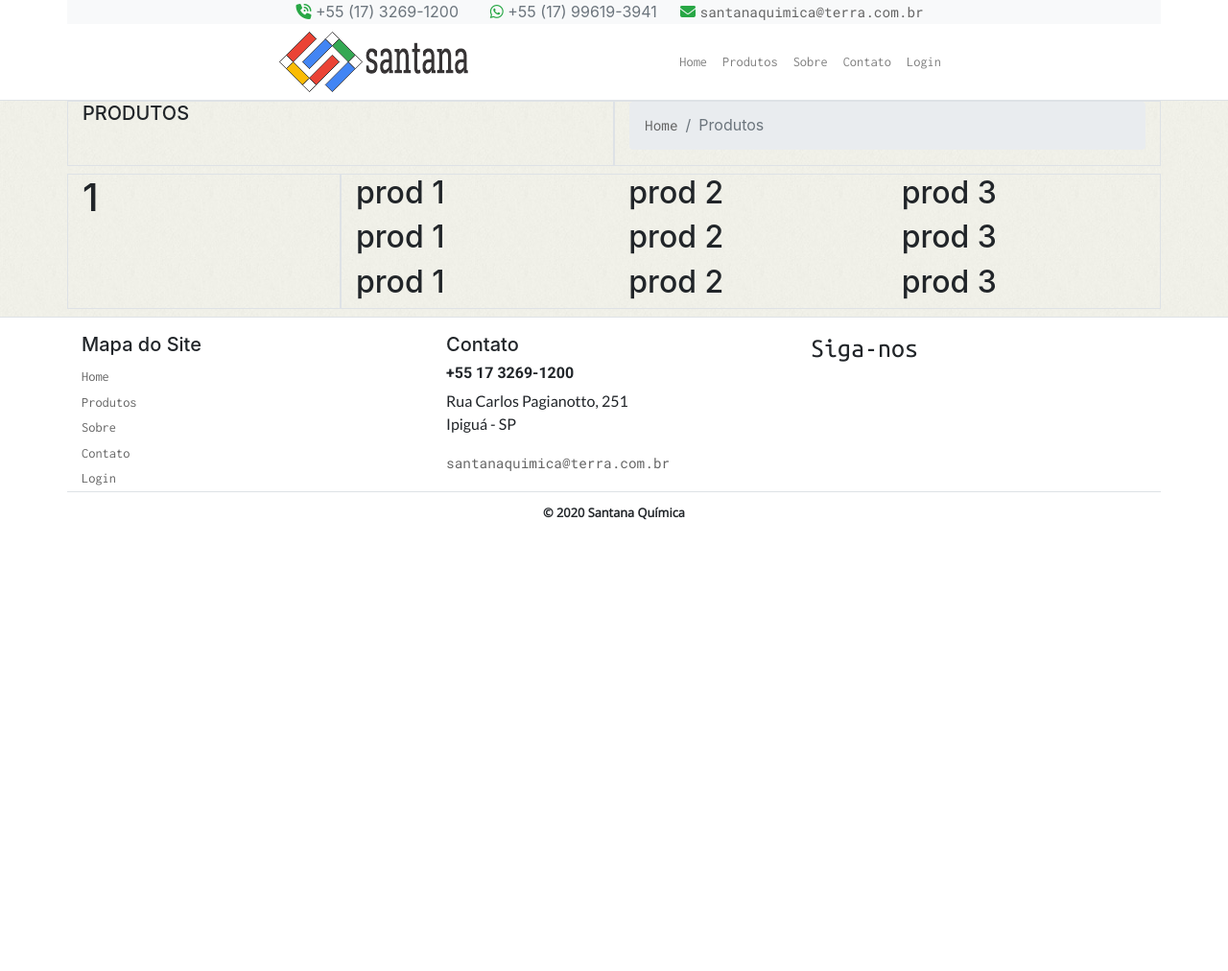
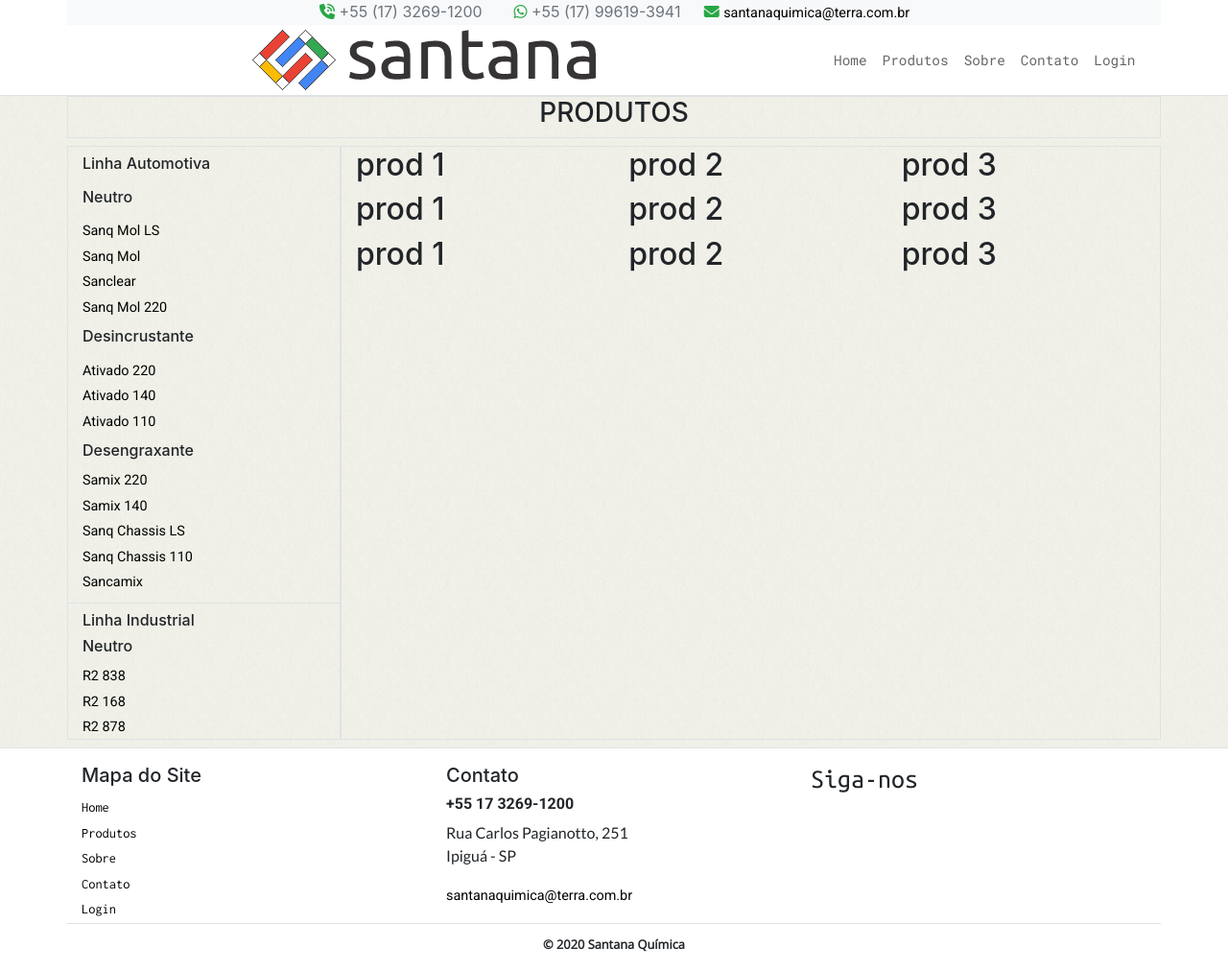
Before and after one commit to jcsj89/santana, a PHP site: template templates/produtos.twig in a window 1280 px wide. Shown: the whole page at 96% size. Before the commit the page ends 542 px from the top, so only its background shows below. Run offline with PHP 8.4, Linux system fonts and the light colour scheme; the template is opened without the code that fills it, so the values that code supplies are empty; some libraries are stand-ins or nearby versions; some web fonts are replaced.

Commit message:
08.01.21 mudança na nav

```diff
--- a/public/css/home.css
+++ b/public/css/home.css
@@ -14,12 +14,14 @@ hr {
 	padding: 0;
 	border-color: #666;
 }
+
 a {
-	font-family: 'Roboto Mono', monospace;
+	font-family: 'Roboto', sans-serif;
 	font-size: 0.9em;
 	line-height: 1.7;
-	color: #666666;
+	color: #000;
 	margin: 0px;
+	text-decoration: none;
 	transition: all 0.4s;
 	-webkit-transition: all 0.4s;
  	-o-transition: all 0.4s;
@@ -32,12 +34,17 @@ a:focus {
 
 a:hover {
 	text-decoration: none;
-  	color: #57b846;
+  	color: #222;
 }
 
 ul, li {
 	margin: 0px;
+	padding: 0px;
 	list-style-type: none;
+}
+
+.list-circle{
+	list-style-type: circle;
 }
 
 
@@ -148,3 +155,20 @@ ul, li {
 .border-green{
 	border: 1px solid #ccc;
 }
+
+#nav-menu {
+	font-family: 'Roboto Mono', monospace;
+	font-size: 0.9em;
+	line-height: 1.7;
+	color: #666666;
+	margin: 0px;
+	transition: all 0.4s;
+	-webkit-transition: all 0.4s;
+ 	-o-transition: all 0.4s;
+  	-moz-transition: all 0.4s;
+}
+
+#nav-menu:hover {
+	text-decoration: none;
+  	color: #57b846;
+}
--- a/templates/base/nav.twig
+++ b/templates/base/nav.twig
@@ -14,33 +14,35 @@
 	{# FAIXA NAVBAR -- LOGOTIPO #}
 
 	<div class="row align-items-center justify-content-center text-center ">
-		<div class="col-12 col-sm-8 ">
+		<div class="col-8 col-sm-8">
+			<a class="navbar-brand" href="/">
+				<img src="/img/logo.png" class="mx-auto img-fluid" alt="santana">
+			</a>
+		</div>
+		<div class="col-4 col-sm-4 ">
 
 			<nav class="navbar navbar-expand-sm navbar-light">
 
-				<a class="navbar-brand p-0" href="/">
-					<img src="/img/logo2.png" class="" alt="">
-				</a>
-				<button class="navbar-toggler p-0 ml-auto" type="button" data-toggle="collapse" data-target="#navbarNav" aria-controls="navbarNav" aria-expanded="false" aria-label="Alterna navegação">
+				<button class="navbar-toggler p-0 ml-auto" type="button" data-toggle="collapse" 	data-target="#navbarNav" aria-controls="navbarNav" aria-expanded="false" aria-label="	Alterna navegação">
 					<span class="navbar-toggler-icon"></span>
 				</button>
 
 				<div class="collapse navbar-collapse" id="navbarNav">
 					<ul class="navbar-nav ml-auto">
 						<li class="nav-item">
-							<a class="nav-link font-inconsolata" href="/">Home</a>
+							<a id="nav-menu" class="nav-link font-inconsolata" href="/">Home</a>
 						</li>
 						<li class="nav-item">
-							<a class="nav-link font-inconsolata " href="/site/produtos">Produtos</a>
+							<a id="nav-menu" class="nav-link font-inconsolata " href="/site/produtos">Produtos</a>
 						</li>
 						<li class="nav-item">
-							<a class="nav-link font-inconsolata" href="/site/sobre">Sobre</a>
+							<a id="nav-menu" class="nav-link font-inconsolata" href="/site/sobre">Sobre</a>
 						</li>
 						<li class="nav-item">
-							<a class="nav-link font-inconsolata" href="/site/contato">Contato</a>
+							<a id="nav-menu" class="nav-link font-inconsolata" href="/site/contato">Contato</a>
 						</li>
 						<li class="nav-item">
-							<a class="nav-link font-inconsolata" href="/login">Login</a>
+							<a id="nav-menu" class="nav-link font-inconsolata" href="/login">Login</a>
 						</li>
 					</ul>
 				</div>
@@ -48,6 +50,7 @@
 
 
 		</div>
+
 	</div>
 
 	</div>
--- a/templates/produtos.twig
+++ b/templates/produtos.twig
@@ -3,26 +3,75 @@
 
 <div class="row bg-image">
 	<div class="container">
+		<div class="row justify-content-center">
+			<div class="col border justify-content-center text-center">
+				<h3>PRODUTOS</h3>
+			</div>
+		</div>
+
+		<div class="row pt-2 pb-2">
+			<!-- COLUNA DOS MENUS - LADO ESQUERDO -->
+			<div class="col-12 col-sm-3 border d-none d-sm-block">
+
 				<div class="row">
-				<div class="col border">
-					<h5>PRODUTOS</h5>
+					<div class="col-12 pt-2">
+						<h6 class="">Linha Automotiva</h6>
 					</div>
-				<div class="col-12 col-sm-6 border">
-					<nav aria-label="breadcrumb">
-						<ol class="breadcrumb">
-							<li class="breadcrumb-item"><a href="/">Home</a></li>
-							<li class="breadcrumb-item active" aria-current="page">Produtos</li>
-						</ol>
-					</nav>
+					<div class="col pt-2">
+						<ul class="">
+							<h6 class="pb-1">Neutro</h6>
+							<li class=""><a class="" href="#">Sanq Mol LS</a></li>
+							<li class=""><a  href="#">Sanq Mol</a></li>
+							<li class=""><a href="#">Sanclear</a></li>
+							<li class=""><a href="#">Sanq Mol 220</a></li>
+						</ul>
+					</div>
+				</div>
+
+				<div class="row  pt-2">
+					<div class="col  ">
+						<ul class="">
+							<h6 class="pb-1 ">Desincrustante</h6>
+							<li class=""><a href="">Ativado 220</a></li>
+							<li class=""><a href="">Ativado 140</a></li>
+							<li class=""><a href="">Ativado 110</a></li>
+						</ul>
 					</div>
 
 				</div>
 
-			<div class="row pt-2 pb-2">
-				<!-- COLUNA DOS MENUS - LADO ESQUERDO -->
-				<div class="col-12 col-sm-3 border">
-					<h1>1</h1>
+				<div class="row pt-2 ">
+					<div class="col  ">
+						<ul class=" ">
+							<h6>Desengraxante</h6>
+							<li class=""><a href="">Samix 220</a></li>
+							<li class=""><a href="">Samix 140</a></li>
+							<li class=""><a href="">Sanq Chassis LS</a></li>
+							<li class=""><a href="">Sanq Chassis 110</a></li>
+							<li class=""><a href="">Sancamix</a></li>
+						</ul>
 					</div>
+				</div>
+
+				<div class="row mt-2 border-top">
+					<div class="col-12 pt-2">
+						<h6>Linha Industrial</h6>
+					</div>
+					<div class="col  ">
+						<ul class=" ">
+							<h6>Neutro</h6>
+							<li class=""><a href="">R2 838</a></li>
+							<li class=""><a href="">R2 168</a></li>
+							<li class=""><a href="">R2 878</a></li>
+
+						</ul>
+					</div>
+				</div>
+
+			</div>
+
+
+
 			<!-- COLUNA DOS PRODUTOS - LADO DIREITO -->
 			<div class="col-12 col-sm-9 border">
 				<!-- CADA LINHA CONTEM 3 COLUNAS COM CADA COLUNA 1 PRODUTO -->
```
Lines whose indentation alone changed are shown as unchanged.
